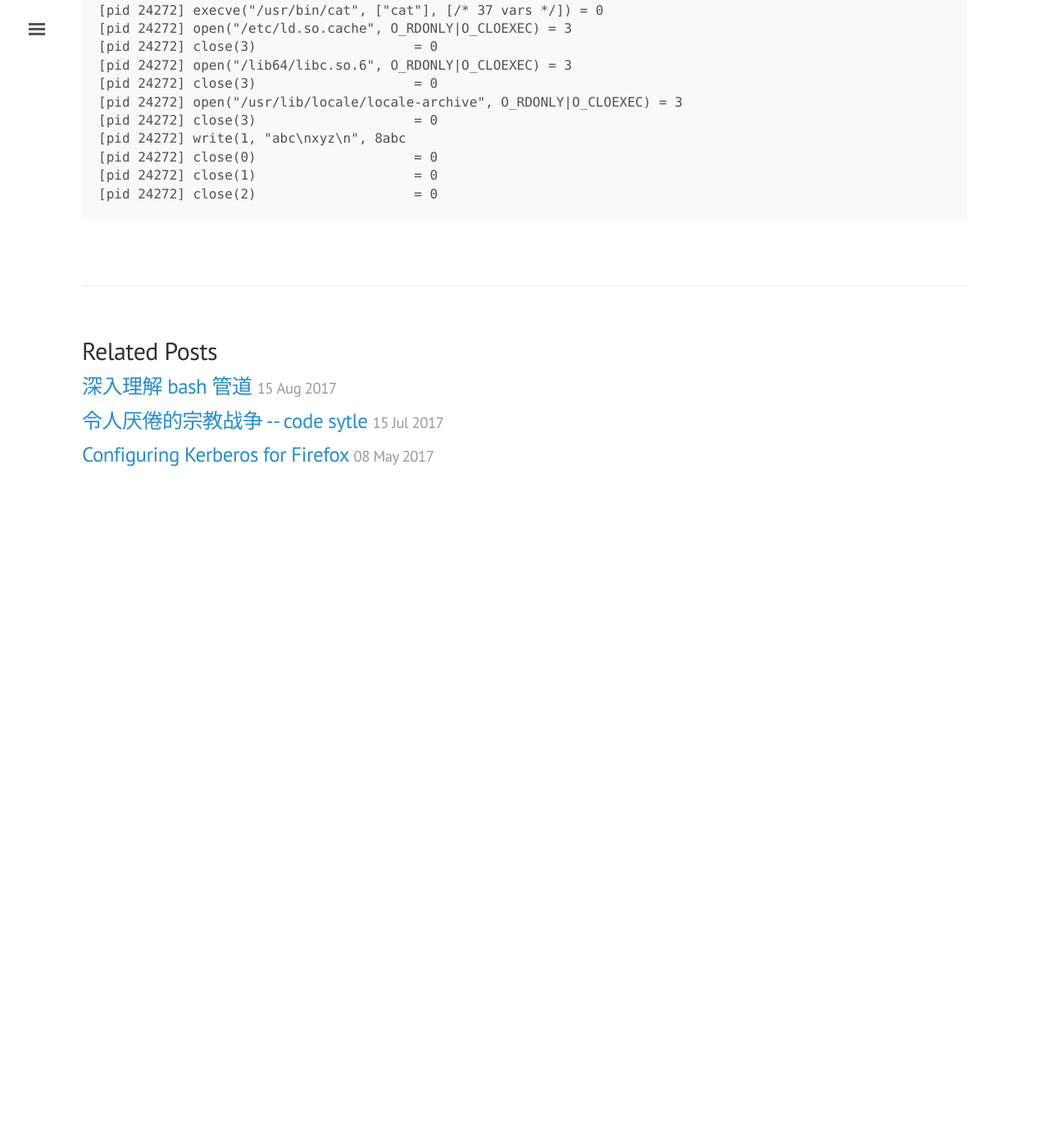
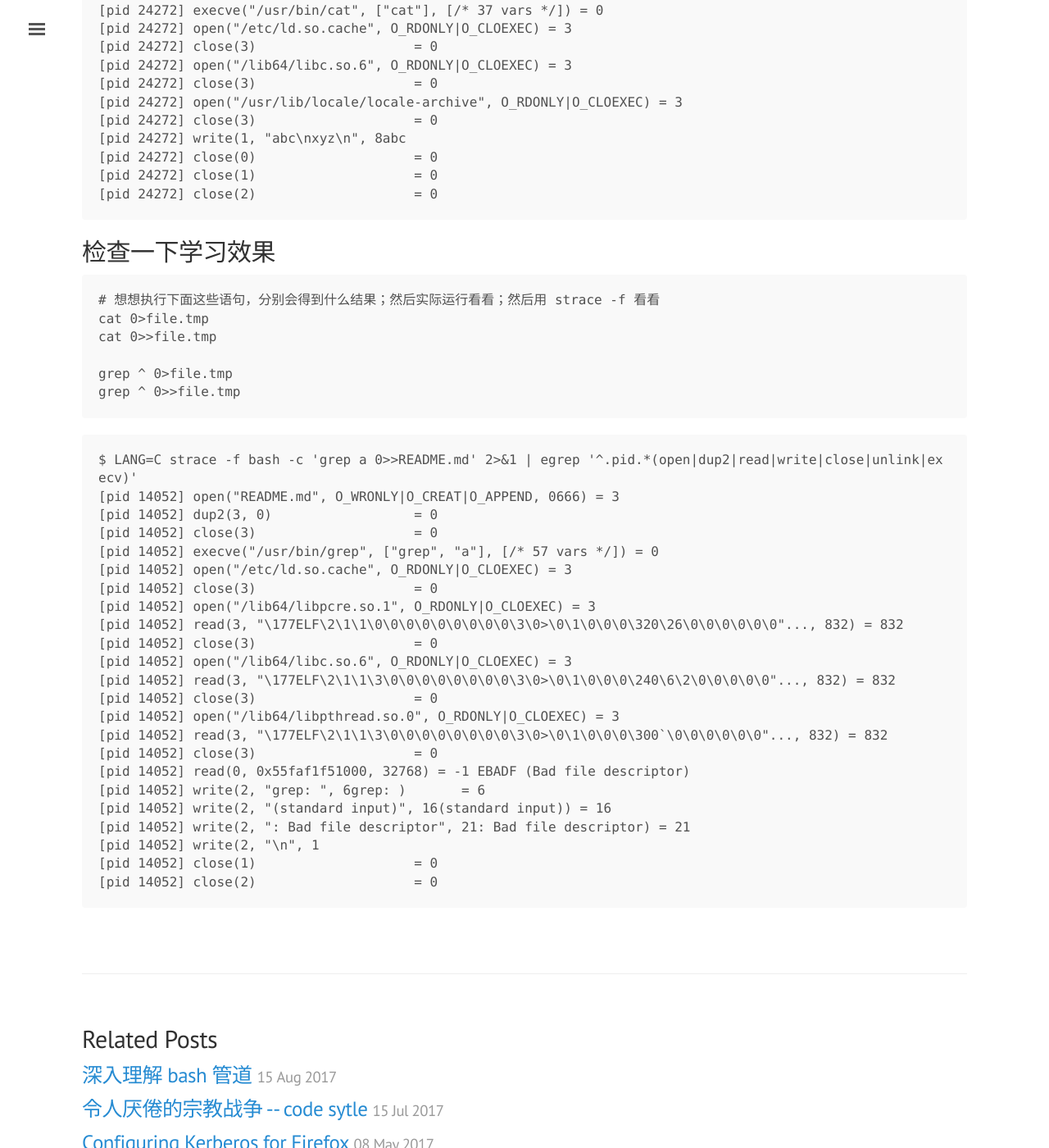
Before and after one commit to tcler/tcler.github.io, a Jekyll site: the page built from _posts/2017-08-14-understanding-bash-redirect.md, in a window 1280 px wide and 1400 px high, scrolled down 3251 px. Shown: the whole window at 82% size. Built offline with Jekyll 4.4.1, drawn with Linux system fonts in a browser that asks for light colours; before the commit the page ends 3881 px from its top, so only the background shows below that.

Commit message:
Update 2017-08-14-understanding-bash-redirect.md
Add more example

````diff
--- a/_posts/2017-08-14-understanding-bash-redirect.md
+++ b/_posts/2017-08-14-understanding-bash-redirect.md
@@ -144,3 +144,39 @@ $ strace -f bash -c 'cat <<FOO
 [pid 24272] close(1)                    = 0
 [pid 24272] close(2)                    = 0
 ```
+
+## 检查一下学习效果
+```
+# 想想执行下面这些语句，分别会得到什么结果；然后实际运行看看；然后用 strace -f 看看
+cat 0>file.tmp
+cat 0>>file.tmp
+
+grep ^ 0>file.tmp
+grep ^ 0>>file.tmp
+```
+
+```
+$ LANG=C strace -f bash -c 'grep a 0>>README.md' 2>&1 | egrep '^.pid.*(open|dup2|read|write|close|unlink|execv)'
+[pid 14052] open("README.md", O_WRONLY|O_CREAT|O_APPEND, 0666) = 3
+[pid 14052] dup2(3, 0)                  = 0
+[pid 14052] close(3)                    = 0
+[pid 14052] execve("/usr/bin/grep", ["grep", "a"], [/* 57 vars */]) = 0
+[pid 14052] open("/etc/ld.so.cache", O_RDONLY|O_CLOEXEC) = 3
+[pid 14052] close(3)                    = 0
+[pid 14052] open("/lib64/libpcre.so.1", O_RDONLY|O_CLOEXEC) = 3
+[pid 14052] read(3, "\177ELF\2\1\1\0\0\0\0\0\0\0\0\0\3\0>\0\1\0\0\0\320\26\0\0\0\0\0\0"..., 832) = 832
+[pid 14052] close(3)                    = 0
+[pid 14052] open("/lib64/libc.so.6", O_RDONLY|O_CLOEXEC) = 3
+[pid 14052] read(3, "\177ELF\2\1\1\3\0\0\0\0\0\0\0\0\3\0>\0\1\0\0\0\240\6\2\0\0\0\0\0"..., 832) = 832
+[pid 14052] close(3)                    = 0
+[pid 14052] open("/lib64/libpthread.so.0", O_RDONLY|O_CLOEXEC) = 3
+[pid 14052] read(3, "\177ELF\2\1\1\3\0\0\0\0\0\0\0\0\3\0>\0\1\0\0\0\300`\0\0\0\0\0\0"..., 832) = 832
+[pid 14052] close(3)                    = 0
+[pid 14052] read(0, 0x55faf1f51000, 32768) = -1 EBADF (Bad file descriptor)
+[pid 14052] write(2, "grep: ", 6grep: )       = 6
+[pid 14052] write(2, "(standard input)", 16(standard input)) = 16
+[pid 14052] write(2, ": Bad file descriptor", 21: Bad file descriptor) = 21
+[pid 14052] write(2, "\n", 1
+[pid 14052] close(1)                    = 0
+[pid 14052] close(2)                    = 0
+```
````
